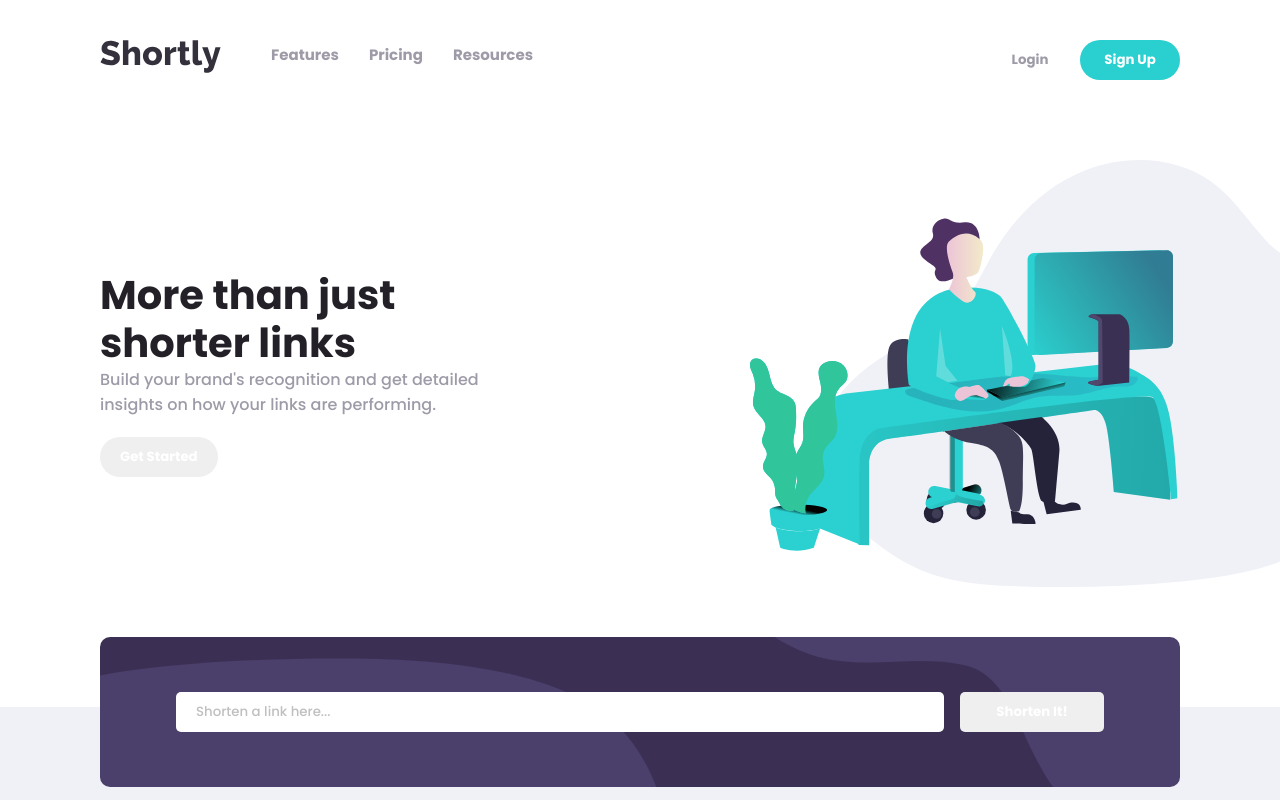
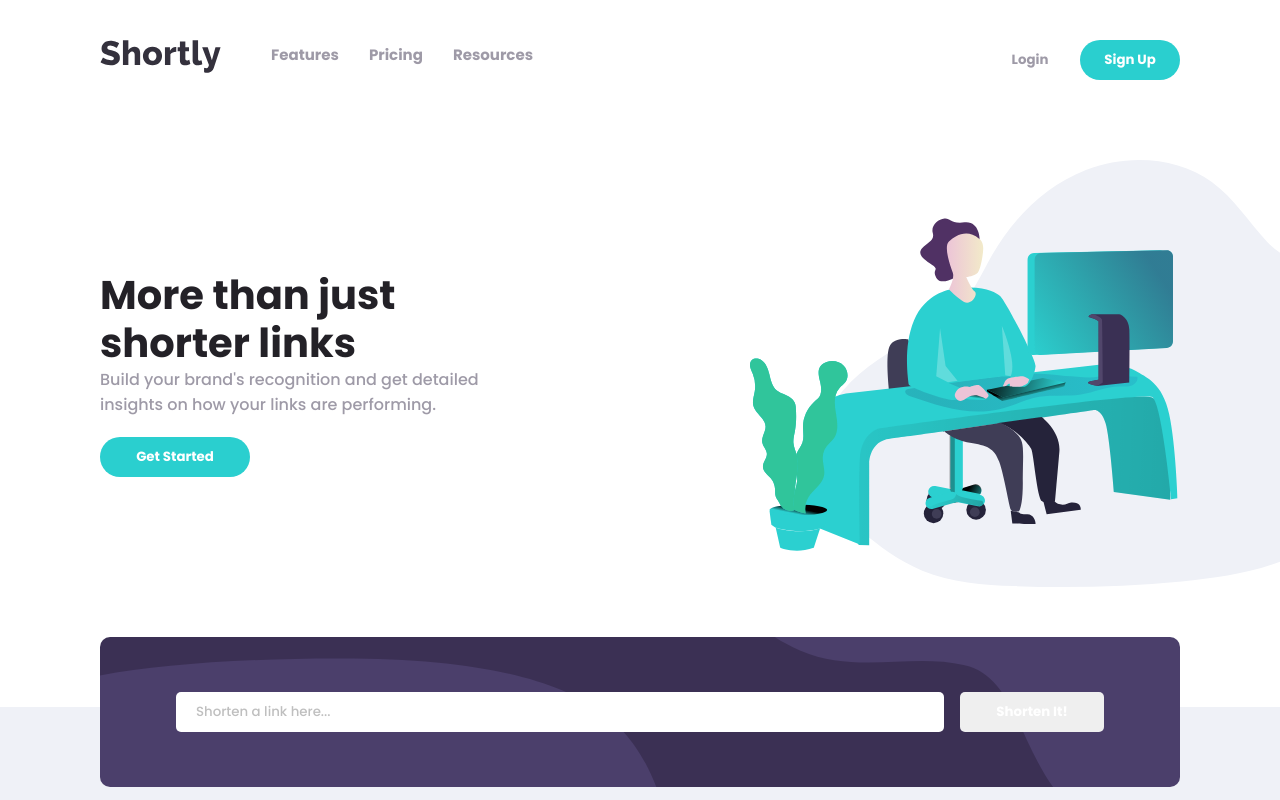
Before and after one commit to hoehooiyan/frontend-mentor-project, a React (Create React App) app in the folder url-shortening-api-landing-page/: page / in a window 1280 px wide. Shown: the top 800 px of the page. Built offline with nearby package versions, Linux system fonts and the light colour scheme; no server answers.

Commit message:
Refactor hero component from css module to styled-component

```diff
--- a/url-shortening-api-landing-page/src/components/features/features.module.scss
+++ b/url-shortening-api-landing-page/src/components/features/features.module.scss
@@ -15,11 +15,12 @@
 
   @include m-tablet {
     padding: 0 calc(#{$global-left-right-p} - 6rem) 30rem
-    calc(#{$global-left-right-p} - 6rem);
+      calc(#{$global-left-right-p} - 6rem);
   }
 
   @include l-mobile {
-    padding: 0 calc(#{$global-left-right-p} - 8rem) 30rem calc(#{$global-left-right-p} - 8rem);
+    padding: 0 calc(#{$global-left-right-p} - 8rem) 30rem
+      calc(#{$global-left-right-p} - 8rem);
   }
 
   .title {
--- a/url-shortening-api-landing-page/src/components/header/header.component.jsx
+++ b/url-shortening-api-landing-page/src/components/header/header.component.jsx
@@ -5,16 +5,20 @@ import React from 'react';
 import SiteLogo from '../../images/logo.svg';
 
 import {
-  Header,
+  HeaderWrapper,
   Panel,
   Navbar,
   LoginButton,
   SignUpButton
 } from './header.styles';
 
-const HeaderWrapper = () => {
+/* -------------------------------------------------------------------------- */
+/*                              Header component                              */
+/* -------------------------------------------------------------------------- */
+
+const Header = () => {
   return (
-    <Header>
+    <HeaderWrapper>
       <Panel>
         <img src={SiteLogo} alt='site-logo' />
         <Navbar>
@@ -27,8 +31,8 @@ const HeaderWrapper = () => {
         <LoginButton>Login</LoginButton>
         <SignUpButton>Sign Up</SignUpButton>
       </div>
-    </Header>
+    </HeaderWrapper>
   );
 };
 
-export default HeaderWrapper;
+export default Header;
--- a/url-shortening-api-landing-page/src/components/header/header.styles.jsx
+++ b/url-shortening-api-landing-page/src/components/header/header.styles.jsx
@@ -9,6 +9,12 @@ import {
 
 import { respondTo } from '../../app/mixins';
 
+/* -------------------------------------------------------------------------- */
+/*                      Beginning of styled - components                      */
+/* -------------------------------------------------------------------------- */
+
+/* ------------------------ Global styles for buttons ----------------------- */
+
 const ButtonStyles = css`
   border: none;
   border-radius: 50rem;
@@ -19,10 +25,9 @@ const ButtonStyles = css`
   width: 10rem;
 `;
 
-/**
- * Header container
- */
-export const Header = styled.header`
+/* ---------------------------- Header wrapper ---------------------------- */
+
+export const HeaderWrapper = styled.header`
   display: flex;
   justify-content: space-between;
   margin-bottom: 8rem;
@@ -47,9 +52,8 @@ export const Header = styled.header`
   `}
 `;
 
-/**
- * Header panel
- */
+/* ------------------------------ Header panel ------------------------------ */
+
 export const Panel = styled.div`
   display: flex;
   align-items: flex-start;
@@ -69,9 +73,8 @@ export const Panel = styled.div`
   }
 `;
 
-/**
- * Header navigation bar
- */
+/* -------------------------- Header navigation bar ------------------------- */
+
 export const Navbar = styled.nav`
   a {
     color: ${colors.grayishViolet};
@@ -90,12 +93,16 @@ export const Navbar = styled.nav`
   }
 `;
 
+/* ------------------------------ Login Button ------------------------------ */
+
 export const LoginButton = styled.button`
   ${ButtonStyles}
   background-color: transparent;
   color: ${colors.grayishViolet};
 `;
 
+/* ----------------------------- Sign Up Button ----------------------------- */
+
 export const SignUpButton = styled.button`
   ${ButtonStyles}
   background-color: ${colors.primaryCyan};
--- a/url-shortening-api-landing-page/src/components/hero/hero.component.jsx
+++ b/url-shortening-api-landing-page/src/components/hero/hero.component.jsx
@@ -1,49 +1,33 @@
 import React from 'react';
-import { useMediaQuery } from '../../hooks/useMediaQuery';
 
 import HeroImg from '../../images/illustration-working.svg';
 
-import globalStyles from '../../app/App.styles.scss';
-import heroStyles from './hero.module.scss';
+import {
+  HeroWrapper,
+  HeroDescription,
+  HeroTitle,
+  HeroText,
+  HeroImage,
+  GetStartedButton
+} from './hero.styles';
 
-import Button from '../button/button.component';
+/* -------------------------------------------------------------------------- */
+/*                               Hero component                               */
+/* -------------------------------------------------------------------------- */
 
 const Hero = () => {
-  const mTabletButton = useMediaQuery(`(max-width: ${globalStyles.mTablet})`);
-  const lMobileButton = useMediaQuery(`(max-width: ${globalStyles.lMobile})`);
-
   return (
-    <section className={heroStyles.hero}>
-      <div className={heroStyles.heroDescription}>
-        <h1 className={heroStyles.heroTitle}>More than just shorter links</h1>
-        <p className={heroStyles.heroText}>
+    <HeroWrapper>
+      <HeroDescription>
+        <HeroTitle>More than just shorter links</HeroTitle>
+        <HeroText>
           Build your brand's recognition and get detailed insights on how your
           links are performing.
-        </p>
-        <Button
-          backgroundColor={globalStyles.primaryCyan}
-          borderRadius='50rem'
-          color='#ffffff'
-          padding='1rem 2rem'
-          text='Get Started'
-          // width={mTabletButton ? '12rem' : '15rem'}
-          width={() => {
-            if (mTabletButton) {
-              return '12rem';
-            } else if (lMobileButton) {
-              return '30rem';
-            } else {
-              return '15rem';
-            }
-          }}
-        />
-      </div>
-      <img
-        src={HeroImg}
-        alt='Illustration working'
-        className={heroStyles.heroImg}
-      />
-    </section>
+        </HeroText>
+        <GetStartedButton>Get Started</GetStartedButton>
+      </HeroDescription>
+      <HeroImage src={HeroImg} alt='Hero illustration' />
+    </HeroWrapper>
   );
 };
 
--- a/url-shortening-api-landing-page/src/components/hero/hero.styles.jsx
+++ b/url-shortening-api-landing-page/src/components/hero/hero.styles.jsx
@@ -1 +1,150 @@
 import styled from 'styled-components';
+
+import {
+  colors,
+  globalTopBottomPadding,
+  globalLeftRightPadding,
+  globalFontFamily
+} from '../../app/globalVariables';
+
+import { respondTo } from '../../app/mixins';
+
+/* -------------------------------------------------------------------------- */
+/*                      Beginning of styled - components                      */
+/* -------------------------------------------------------------------------- */
+
+/* ------------------------------ Hero Wrapper ------------------------------ */
+
+export const HeroWrapper = styled.section`
+  display: flex;
+  align-items: center;
+  overflow: hidden;
+  padding: ${globalTopBottomPadding} ${globalLeftRightPadding};
+  width: 100%;
+
+  ${respondTo.mDesktop`
+    padding: 0 ${globalLeftRightPadding} ${globalTopBottomPadding};
+  `}
+
+  ${respondTo.lTablet`
+    padding: 0 calc(${globalLeftRightPadding} - 4rem) ${globalTopBottomPadding};
+  `}
+
+  ${respondTo.mTablet`
+    padding: 0 calc(${globalLeftRightPadding} - 6rem) ${globalTopBottomPadding};
+  `}
+
+  ${respondTo.lMobile`
+    padding: 0 calc(${globalLeftRightPadding} - 8rem) ${globalTopBottomPadding};
+    flex-direction: column;
+  `}
+`;
+
+/* --------------------------- Hero description --------------------------- */
+
+export const HeroDescription = styled.div`
+  width: 60%;
+
+  ${respondTo.lMobile`
+    text-align: center;
+    width: 80%;
+  `}
+`;
+
+/* ----------------------------- Hero big title ----------------------------- */
+
+export const HeroTitle = styled.h1`
+  color: ${colors.darkViolet};
+  font-size: 6.5rem;
+  font-weight: 700;
+  line-height: 1.2;
+
+  ${respondTo.mDesktop`
+    font-size: 5rem;
+  `}
+
+  ${respondTo.sDesktop`
+    font-size: 4rem;
+  `}
+
+  ${respondTo.mTablet`
+    font-size: 3rem;
+    margin-bottom: 0.5rem;
+  `}
+
+  ${respondTo.lMobile`
+    font-size: 5rem;
+    margin-top: 4rem;
+  `}
+`;
+
+/* -------------------------------- Hero text ------------------------------- */
+
+export const HeroText = styled.p`
+  color: ${colors.grayishViolet};
+  margin-bottom: 2rem;
+
+  ${respondTo.sDesktop`
+    font-size: 1.6rem;
+  `}
+
+  ${respondTo.mTablet`
+    font-size: 1.4rem;
+  `}
+
+  ${respondTo.lMobile`
+    font-size: 2rem;
+  `}
+`;
+
+/* ------------------------------- Hero image ------------------------------- */
+
+export const HeroImage = styled.img`
+  position: relative;
+  right: -22rem;
+
+  ${respondTo.mDesktop`
+    width: 70rem;
+  `}
+
+  ${respondTo.sDesktop`
+    width: 65rem;
+  `}
+
+  ${respondTo.lTablet`
+    width: 55rem;
+    right: -15rem;
+  `}
+
+  ${respondTo.mTablet`
+    width: 40rem;
+    right: -10rem;
+  `}
+
+  ${respondTo.lMobile`
+    order: -1;
+    width: 70rem;
+  `}
+`;
+
+/* --------------------------- Get started button --------------------------- */
+
+export const GetStartedButton = styled.button`
+  background-color: ${colors.primaryCyan};
+  border: none;
+  border-radius: 50rem;
+  color: ${colors.white};
+  font-family: ${globalFontFamily};
+  font-weight: 900;
+  padding: 1rem 2rem;
+  width: 15rem;
+  z-index: 100;
+
+  ${respondTo.mTablet`
+    width: 12rem;
+  `}
+
+  ${respondTo.lMobile`
+    width: 30rem;
+  `}
+`;
```
Also changed, not shown: 1 other file (tests, documents, lock files or other folders).
